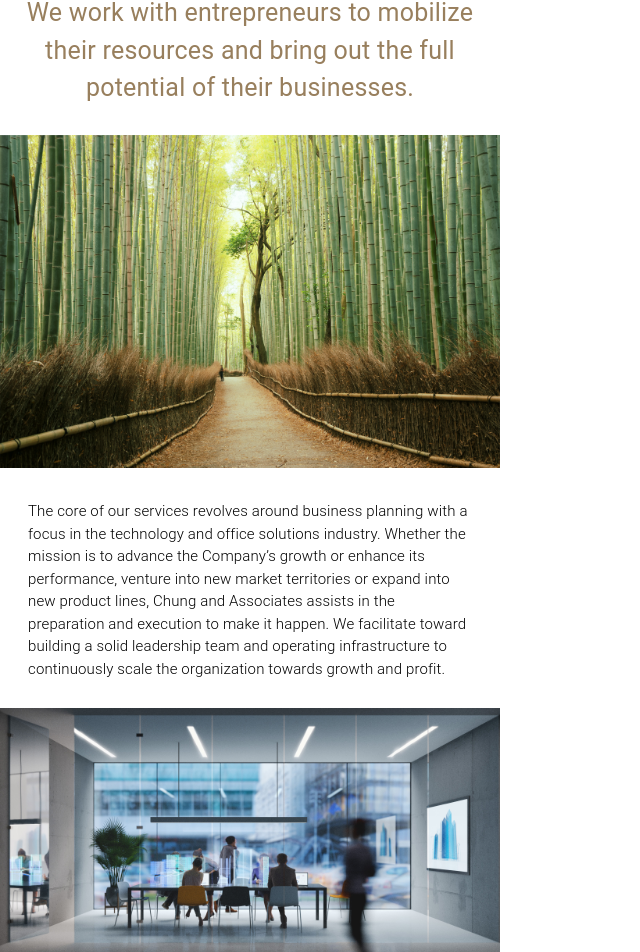
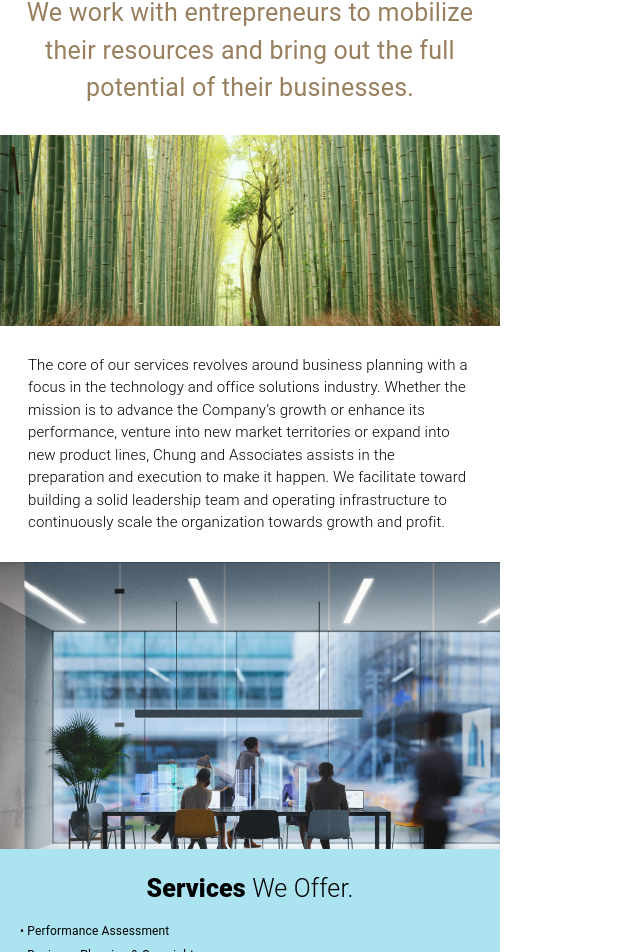
Before and after one commit to IsaacVon/ChungAndAssociates.com, a React (Create React App) app: page / in a window 1280 px wide. Shown: the part 827-1779 px from the top of the page, without its empty margins (0-640 px from the left). Built offline with nearby package versions, Linux system fonts and the light colour scheme.

Commit message:
image positioning complete

```diff
--- a/src/components/home/about.jsx
+++ b/src/components/home/about.jsx
@@ -39,8 +39,20 @@ export default function About() {
         We work with entrepreneurs to mobilize their resources and bring out the
         full potential of their businesses.
       </Typography>
-
-      <img width="100%" src={image2} alt="Bamboo" />
+      <div
+        style={{
+          margin: " 15px 0px 10px 0px",
+          overflow: "hidden",
+          maxHeight: "191px",
+        }}
+      >
+        <img
+          style={{ margin: "-30px 0px 00px 00px" }}
+          width="100%"
+          src={image2}
+          alt="Bamboo"
+        />
+      </div>
 
       <Typography
         style={{ margin: "28px", fontWeight: "300", fontSize: "15px" }}
--- a/src/components/home/services.jsx
+++ b/src/components/home/services.jsx
@@ -5,7 +5,21 @@ import image3 from "../../images/3.jpg";
 export default function Services() {
   return (
     <>
-      <img width="100%" src={image3} alt="Office" />
+      <div
+        style={{
+          margin: " 15px 0px 10px 0px",
+          overflow: "hidden",
+          maxHeight: "287px",
+        }}
+      >
+        <img
+          style={{ margin: "-10px 83px 0px -83px" }}
+          // width="540px"
+          width="145%"
+          src={image3}
+          alt="Office"
+        />
+      </div>
 
       <Typography style={{ textAlign: "center", marginTop: "25px" }}>
         <span
```
